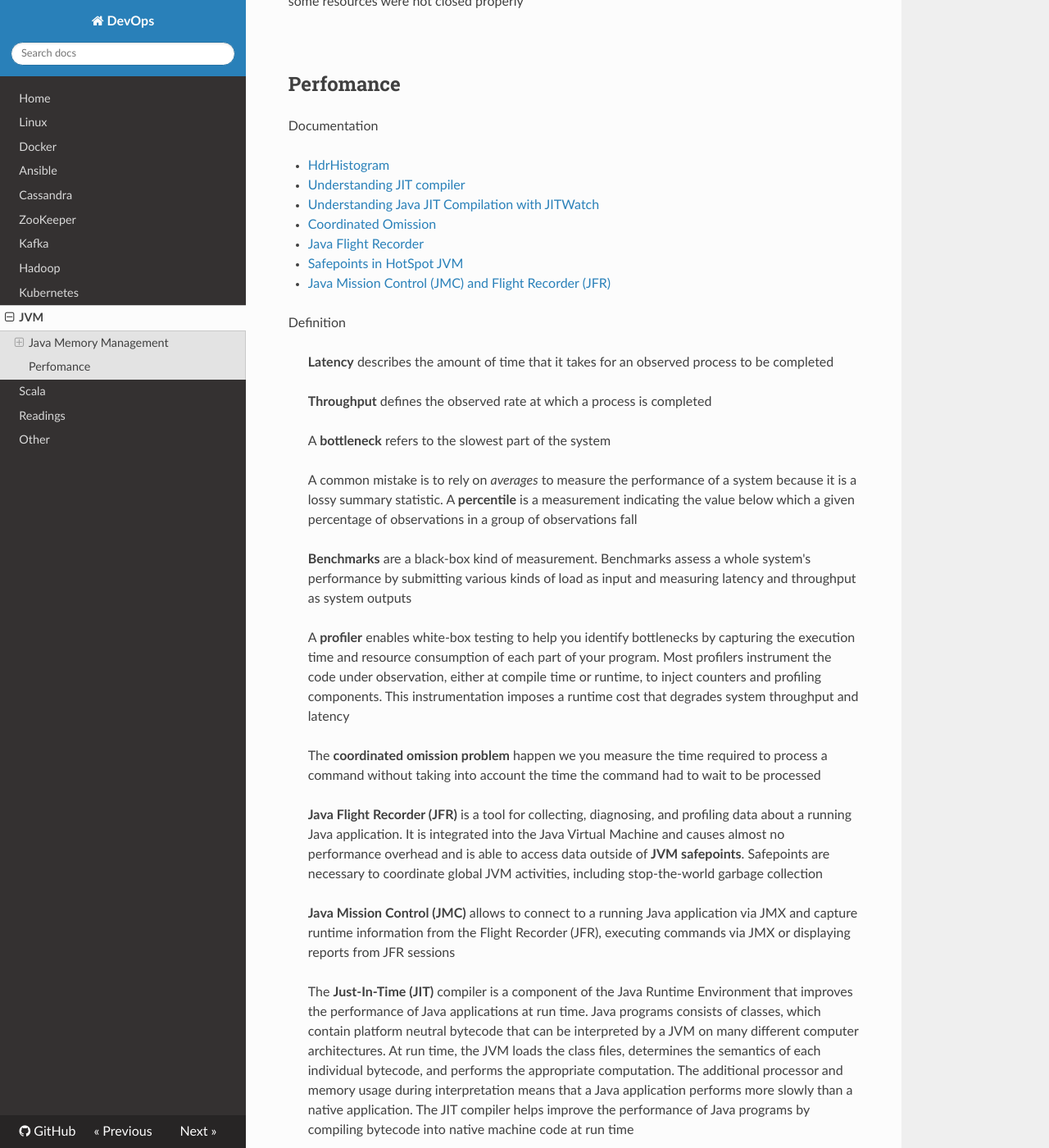
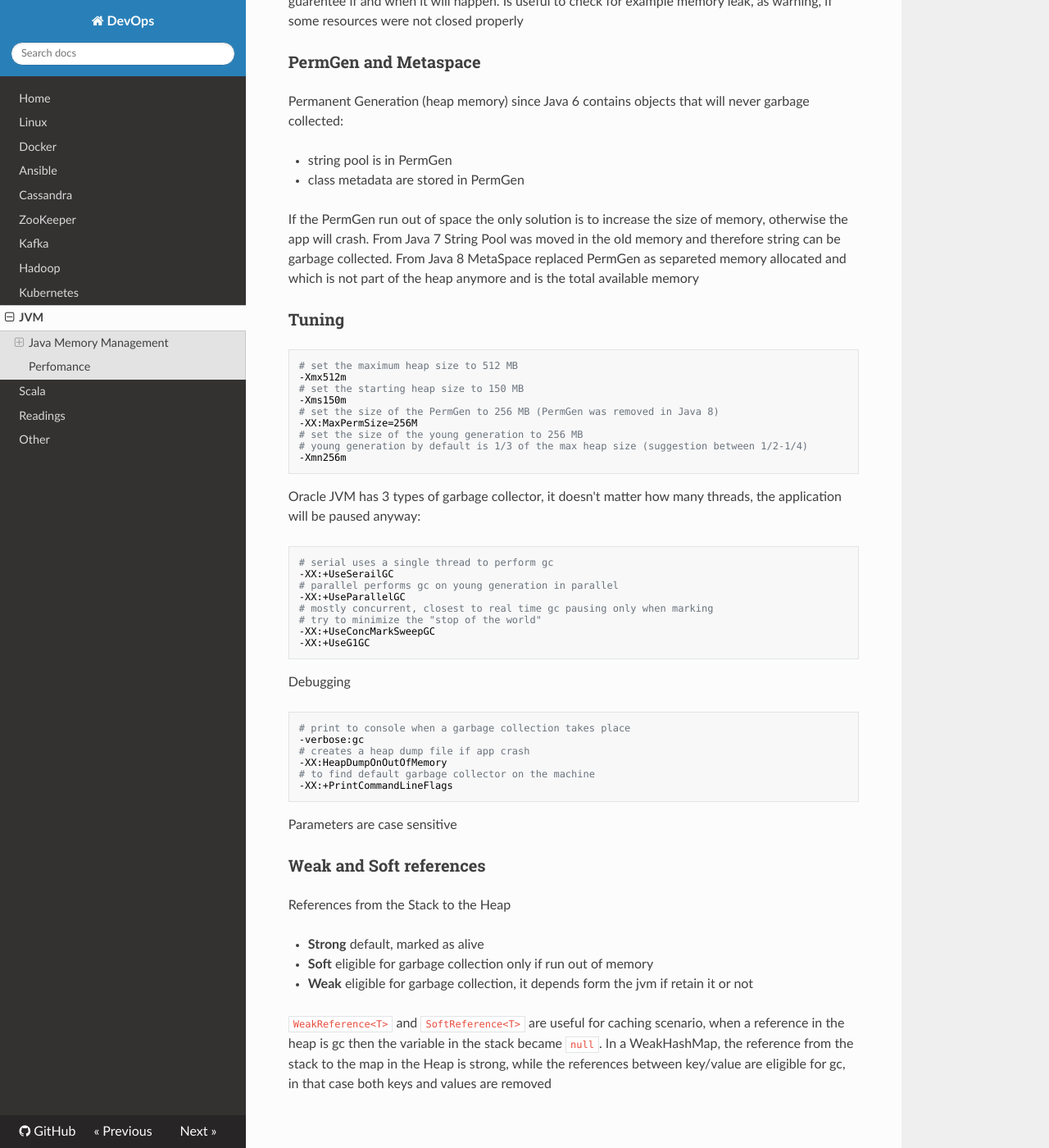
Before and after one commit to niqdev/devops, an MkDocs documentation site: the page built from docs/_jvm.md, in a window 1280 px wide and 1400 px high, scrolled down 4393 px. Shown: the whole window at 82% size. Built offline with MkDocs 1.6.1, drawn with Linux system fonts in a browser that asks for light colours; nearby versions of some CDN libraries; old or Windows-style settings are respelled for this version of MkDocs; some of the changed text lies outside the part shown.

Commit message:
doc: update jvm memory

````diff
--- a/docs/_jvm.md
+++ b/docs/_jvm.md
@@ -86,21 +86,22 @@ System.out.println(s1 == s4);
 
 ### Garbage collection
 
-**Garbage collection** removes object no more referenced in the heap from the stack. Most of the objects don't live for long, if an object survives it is likely to live forever. **Mark and sweep** is the algorithm used: instead of look for all the objects that must be removed, it looks for the object that need to be retained
+**Garbage collection** removes object no more referenced in the heap from the stack. Most of the objects don't live for long, if an object survives it is likely to live forever. **Mark and sweep** is the algorithm used:
 
+* instead of look for all the objects that must be removed, it looks for the object that need to be retained
 * all the threads in the application are paused (stop the world event)
 * follow all the references from the stack and mark it as alive
-* full scan an all the heap and wipe unmarked reference
+* full scan on all the heap and wipe unmarked reference
 * reorder contiguos memory in order to avoid fragmentation
 * more stuff there is to clean, more is faster cos it looks only for what to retain
 
-**Generational garbage collection** is a way to organize the heap into 2 section to try to avoid freeze the application while garbage collecting the whole heap:
+**Generational garbage collection** is a way to organize the heap into 2 sections to try to avoid freeze the application while garbage collecting the whole heap:
 
 * **young generation** is small, so gc is quick, after gc reference are moved in old generation heap (few fraction of seconds to scan)
 * **old generation** no gc scan usually, only if needed i.e. when is full (few seconds to scan)
 * young generation is divided in Eden, Survivor0 and Survivor1
 * new objects are created in the Eden
-* when eden gets full, objects are moved in the Survivor space and moved amongs the two alternatively to be compacted
+* when Eden gets full, objects are moved in the Survivor space and moved amongs the two alternatively to be compacted
 * memory is reserved in the heap for S0 and S1 even if not used
 * after an object survived 8 generations (movement and compacting between Survivor collection) then is stored in the old generation
 * VM can change the number of generations (default is 8) based on the amount of memory available
@@ -115,6 +116,63 @@ Any object on the heap which cannot be reached through a reference from the stac
 
 You can not clear memory, with `Runtime.getRuntime().gc()` or `System.gc()` you can only suggest JVM to run garbage collection, but there is no guarentee. In genrally, you should never invoke `gc()` directly. While it is running the application is temporarily suspended and it will pause all the threads. `finalize()` is invoked when andobject is garbage collected, but there is absolutely no guarentee if and when it will happen.
 Is useful to check for example memory leak, as warning, if some resources were not closed properly
+
+### PermGen and Metaspace
+
+Permanent Generation (heap memory) since Java 6 contains objects that will never garbage collected:
+
+* string pool is in PermGen
+* class metadata are stored in PermGen
+
+If the PermGen run out of space the only solution is to increase the size of memory, otherwise the app will crash. From Java 7 String Pool was moved in the old memory and therefore string can be garbage collected. From Java 8 MetaSpace replaced PermGen as separeted memory allocated and which is not part of the heap anymore and is the total available memory
+
+### Tuning
+
+```bash
+# set the maximum heap size to 512 MB
+-Xmx512m
+# set the starting heap size to 150 MB
+-Xms150m
+# set the size of the PermGen to 256 MB (PermGen was removed in Java 8)
+-XX:MaxPermSize=256M
+# set the size of the young generation to 256 MB
+# young generation by default is 1/3 of the max heap size (suggestion between 1/2-1/4)
+-Xmn256m
+```
+
+Oracle JVM has 3 types of garbage collector, it doesn't matter how many threads, the application will be paused anyway:
+```bash
+# serial uses a single thread to perform gc
+-XX:+UseSerailGC
+# parallel performs gc on young generation in parallel
+-XX:+UseParallelGC
+# mostly concurrent, closest to real time gc pausing only when marking
+# try to minimize the "stop of the world"
+-XX:+UseConcMarkSweepGC
+-XX:+UseG1GC
+```
+
+Debugging
+```bash
+# print to console when a garbage collection takes place
+-verbose:gc
+# creates a heap dump file if app crash
+-XX:HeapDumpOnOutOfMemory
+# to find default garbage collector on the machine
+-XX:+PrintCommandLineFlags
+```
+
+Parameters are case sensitive
+
+### Weak and Soft references
+
+References from the Stack to the Heap
+
+* **Strong** default, marked as alive
+* **Soft** eligible for garbage collection only if run out of memory
+* **Weak** eligible for garbage collection, it depends form the jvm if retain it or not
+
+`WeakReference<T>` and `SoftReference<T>` are useful for caching scenario, when a reference in the heap is gc then the variable in the stack became `null`. In a WeakHashMap, the reference from the stack to the map in the Heap is strong, while the references between key/value are eligible for gc, in that case both keys and values are removed
 
 <br>
 
````
